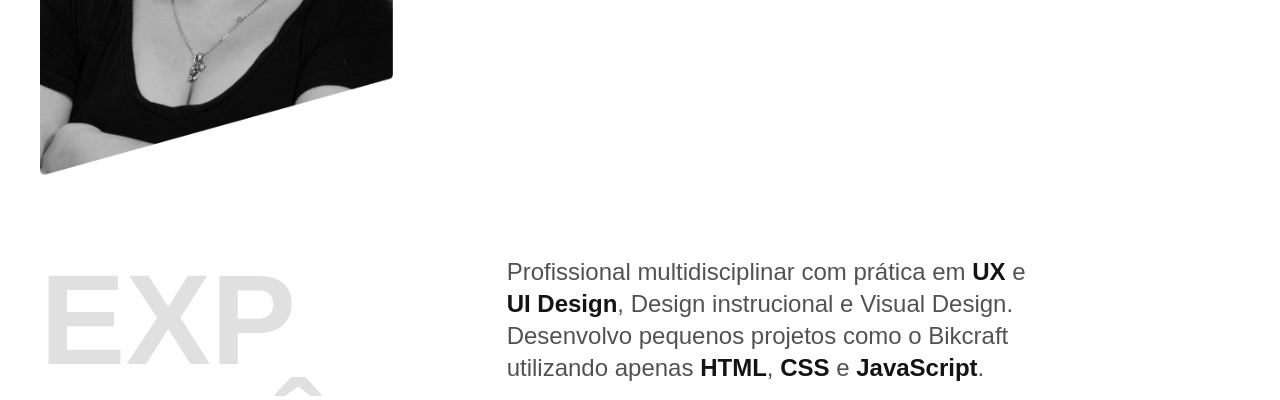
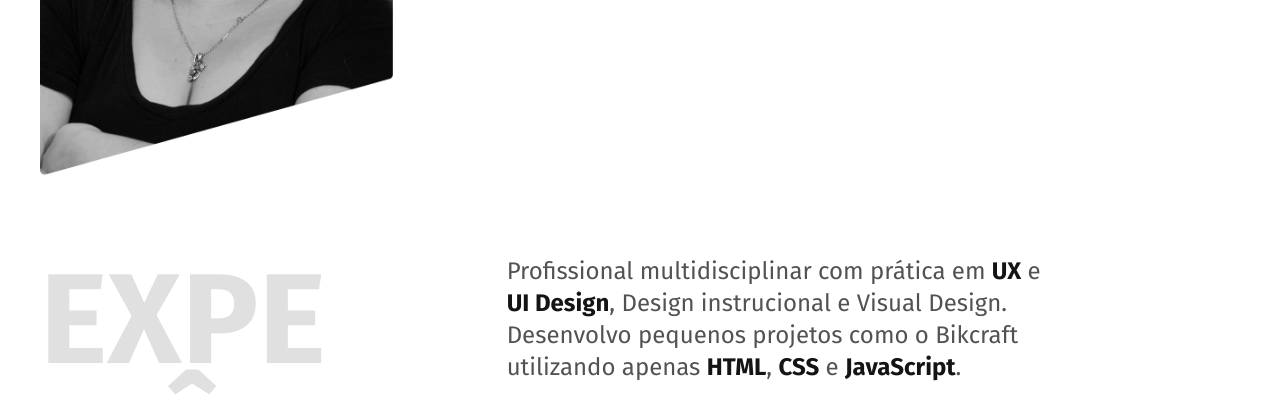
Before and after one commit to ClaraGarcone/claragarcone.github.io, a plain HTML site: page index.html in a window 1280 px wide. Shown: the part 500-900 px from the top of the page. Drawn offline with Linux system fonts and the light colour scheme.

Commit message:
google fonts

```diff
--- a/index.html
+++ b/index.html
@@ -7,7 +7,10 @@
   <title>Clara G - Designer</title>
   <meta name="description" content="Product Designer. Localizada no Rio de Janeiro.">
   <link rel="stylesheet" href="/css/style.min.css">
-  <link rel="shortcut icon" href="favicon.ico" type="image/x-icon">
+  <link rel="shortcut icon" href="./favicon.ico" type="image/x-icon">
+  <link rel="preconnect" href="https://fonts.googleapis.com">
+<link rel="preconnect" href="https://fonts.gstatic.com" crossorigin>
+<link href="https://fonts.googleapis.com/css2?family=Fira+Sans:ital,wght@0,100;0,200;0,300;0,400;0,500;0,600;0,700;0,800;0,900;1,100;1,200;1,300;1,400;1,500;1,600;1,700;1,800;1,900&display=swap" rel="stylesheet">
 </head>
 
 <body>
```
